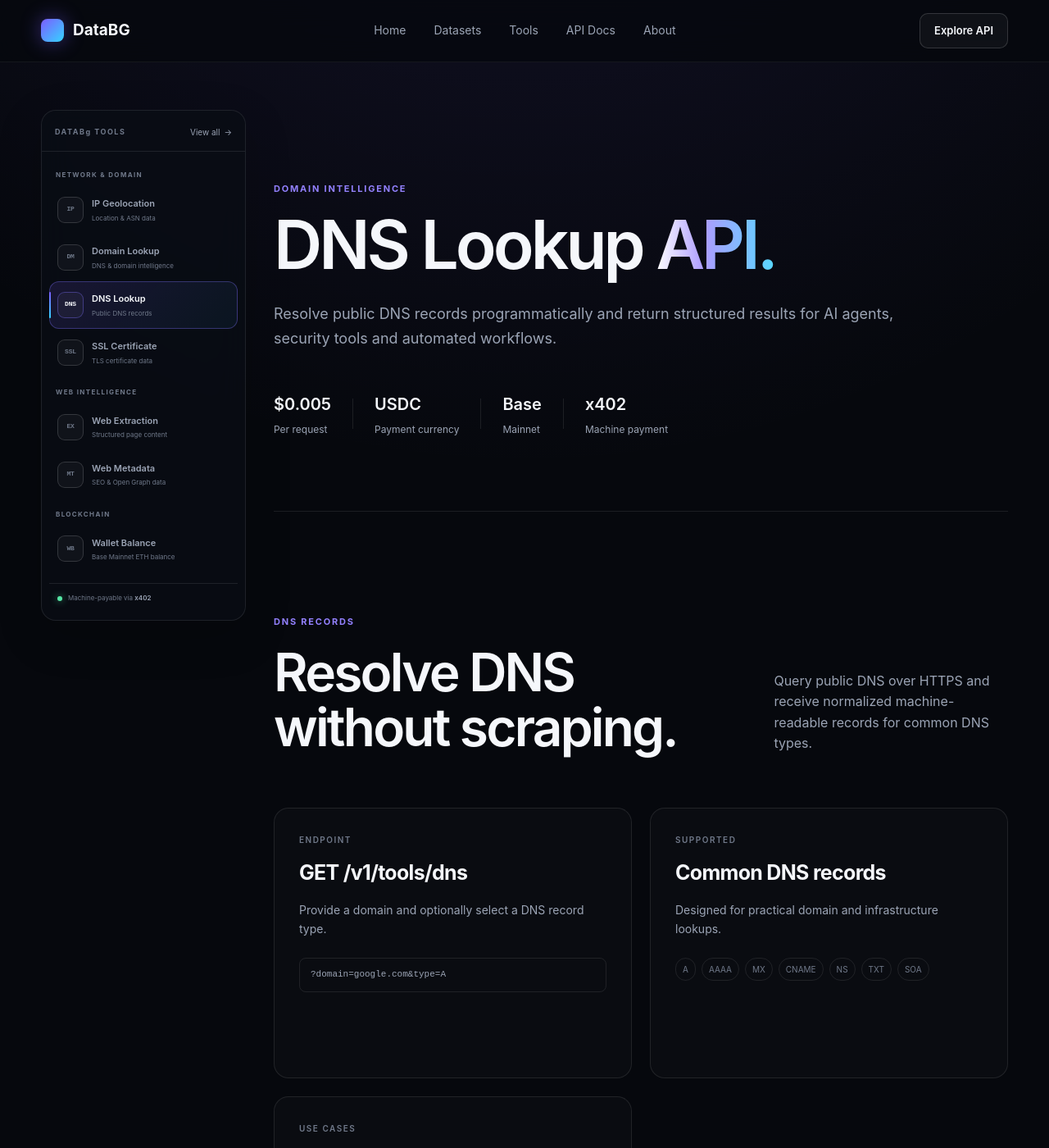
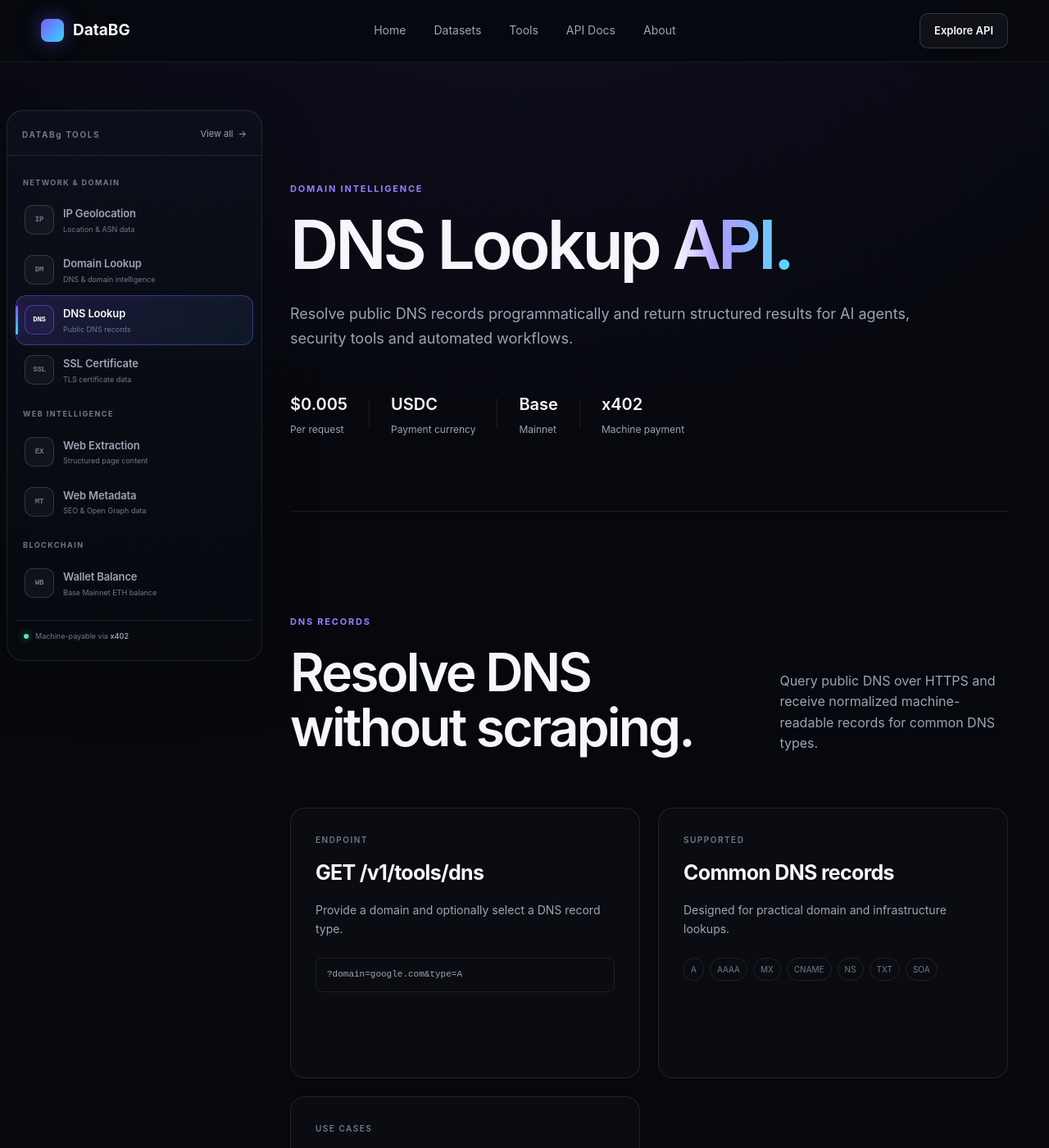
Before and after one commit to plamensve/databg.tech, a Jekyll site: the page built from tools/dns-lookup.html, in a window 1280 px wide and 1400 px high. Shown: the whole window at 82% size. Built offline with Jekyll 4.4.1, drawn with Linux system fonts in a browser that asks for light colours.

Commit message:
Refine tool sidebar positioning and typography

```diff
--- a/assets/css/pages/tool-sidebar.css
+++ b/assets/css/pages/tool-sidebar.css
@@ -4,7 +4,7 @@
 
 .tool-page-container {
     display: grid;
-    grid-template-columns: 250px minmax(0, 1fr);
+    grid-template-columns: 270px minmax(0, 1fr);
     align-items: start;
     gap: 34px;
 }
@@ -14,15 +14,16 @@
     top: 100px;
     z-index: 20;
     padding: 34px 0 50px;
+    margin-left: -42px;
 }
 
 .tool-sidebar-inner {
     overflow: hidden;
     border: 1px solid var(--border);
-    border-radius: 18px;
-    background: rgba(10, 13, 21, 0.78);
-    box-shadow: 0 18px 55px rgba(0, 0, 0, 0.18);
-    backdrop-filter: blur(18px);
+    border-radius: 20px;
+    background: linear-gradient(180deg, rgba(13, 16, 27, 0.88), rgba(7, 10, 16, 0.78));
+    box-shadow: 0 22px 70px rgba(0, 0, 0, 0.24), inset 0 1px 0 rgba(255,255,255,0.04);
+    backdrop-filter: blur(22px);
 }
 
 .tool-sidebar-header {
@@ -30,23 +31,23 @@
     align-items: center;
     justify-content: space-between;
     gap: 12px;
-    padding: 18px 16px 15px;
+    padding: 20px 18px 16px;
     border-bottom: 1px solid var(--border);
 }
 
 .tool-sidebar-eyebrow {
     color: var(--text-muted);
-    font-size: 9px;
+    font-size: 10px;
     font-weight: 700;
-    letter-spacing: 1.5px;
+    letter-spacing: 1.6px;
 }
 
 .tool-sidebar-all {
     display: inline-flex;
     align-items: center;
-    gap: 5px;
+    gap: 6px;
     color: var(--text-soft);
-    font-size: 10px;
+    font-size: 11px;
     transition: color 0.2s ease, transform 0.2s ease;
 }
 
@@ -56,42 +57,44 @@
 }
 
 .tool-sidebar-nav {
-    padding: 9px;
+    padding: 10px;
 }
 
 .tool-sidebar-group {
     display: block;
-    margin: 13px 8px 7px;
+    margin: 16px 9px 8px;
     color: var(--text-muted);
-    font-size: 8px;
+    font-size: 9px;
     font-weight: 700;
-    letter-spacing: 1.35px;
+    letter-spacing: 1.45px;
 }
 
 .tool-sidebar-link {
     position: relative;
     display: flex;
     align-items: center;
-    gap: 10px;
-    min-height: 58px;
-    padding: 9px;
+    gap: 11px;
+    min-height: 61px;
+    padding: 10px;
     border: 1px solid transparent;
-    border-radius: 12px;
+    border-radius: 13px;
     color: var(--text-soft);
-    transition: background 0.2s ease, border-color 0.2s ease, color 0.2s ease, transform 0.2s ease;
+    transition: background 0.2s ease, border-color 0.2s ease, color 0.2s ease, transform 0.2s ease, box-shadow 0.2s ease;
 }
 
 .tool-sidebar-link:hover {
     transform: translateX(3px);
     border-color: var(--border-light);
-    background: rgba(255, 255, 255, 0.045);
+    background: rgba(255, 255, 255, 0.055);
     color: var(--text);
+    box-shadow: 0 8px 25px rgba(0, 0, 0, 0.12);
 }
 
 .tool-sidebar-link.is-active {
-    border-color: rgba(126, 111, 255, 0.35);
-    background: linear-gradient(135deg, rgba(124, 92, 255, 0.14), rgba(58, 196, 255, 0.055));
+    border-color: rgba(126, 111, 255, 0.38);
+    background: linear-gradient(135deg, rgba(124, 92, 255, 0.17), rgba(58, 196, 255, 0.065));
     color: var(--text);
+    box-shadow: inset 0 0 25px rgba(124, 92, 255, 0.045);
 }
 
 .tool-sidebar-link.is-active::before {
@@ -99,31 +102,34 @@
     left: -1px;
     top: 12px;
     bottom: 12px;
-    width: 2px;
+    width: 3px;
     border-radius: 999px;
     background: linear-gradient(180deg, var(--accent), var(--accent-secondary));
+    box-shadow: 0 0 12px rgba(124, 92, 255, 0.45);
     content: "";
 }
 
 .tool-sidebar-icon {
     display: grid;
     place-items: center;
-    flex: 0 0 32px;
-    width: 32px;
-    height: 32px;
+    flex: 0 0 36px;
+    width: 36px;
+    height: 36px;
     border: 1px solid var(--border-light);
-    border-radius: 9px;
+    border-radius: 10px;
     background: rgba(255, 255, 255, 0.035);
     color: var(--text-muted);
     font-family: monospace;
-    font-size: 8px;
+    font-size: 9px;
     font-weight: 700;
     letter-spacing: -0.2px;
+    transition: border-color 0.2s ease, color 0.2s ease, background 0.2s ease;
 }
 
 .tool-sidebar-link:hover .tool-sidebar-icon,
 .tool-sidebar-link.is-active .tool-sidebar-icon {
-    border-color: rgba(126, 111, 255, 0.38);
+    border-color: rgba(126, 111, 255, 0.42);
+    background: rgba(124, 92, 255, 0.08);
     color: var(--text);
 }
 
@@ -137,8 +143,9 @@
 .tool-sidebar-copy strong {
     overflow: hidden;
     color: inherit;
-    font-size: 11px;
+    font-size: 13px;
     font-weight: 600;
+    letter-spacing: -0.15px;
     text-overflow: ellipsis;
     white-space: nowrap;
 }
@@ -146,8 +153,8 @@
 .tool-sidebar-copy small {
     overflow: hidden;
     color: var(--text-muted);
-    font-size: 8px;
-    line-height: 1.35;
+    font-size: 9px;
+    line-height: 1.4;
     text-overflow: ellipsis;
     white-space: nowrap;
 }
@@ -155,12 +162,12 @@
 .tool-sidebar-footer {
     display: flex;
     align-items: center;
-    gap: 7px;
-    margin: 4px 9px 9px;
-    padding: 11px 10px;
+    gap: 8px;
+    margin: 4px 10px 10px;
+    padding: 12px 10px;
     border-top: 1px solid var(--border);
     color: var(--text-muted);
-    font-size: 8px;
+    font-size: 9px;
 }
 
 .tool-sidebar-footer strong {
@@ -185,10 +192,14 @@
     width: 100%;
 }
 
-@media (max-width: 1050px) {
+@media (max-width: 1100px) {
+    .tool-sidebar {
+        margin-left: 0;
+    }
+
     .tool-page-container {
-        grid-template-columns: 210px minmax(0, 1fr);
-        gap: 24px;
+        grid-template-columns: 230px minmax(0, 1fr);
+        gap: 26px;
     }
 }
 
@@ -201,6 +212,7 @@
         position: relative;
         top: auto;
         padding: 20px 0 0;
+        margin-left: 0;
     }
 
     .tool-sidebar-nav {
```
